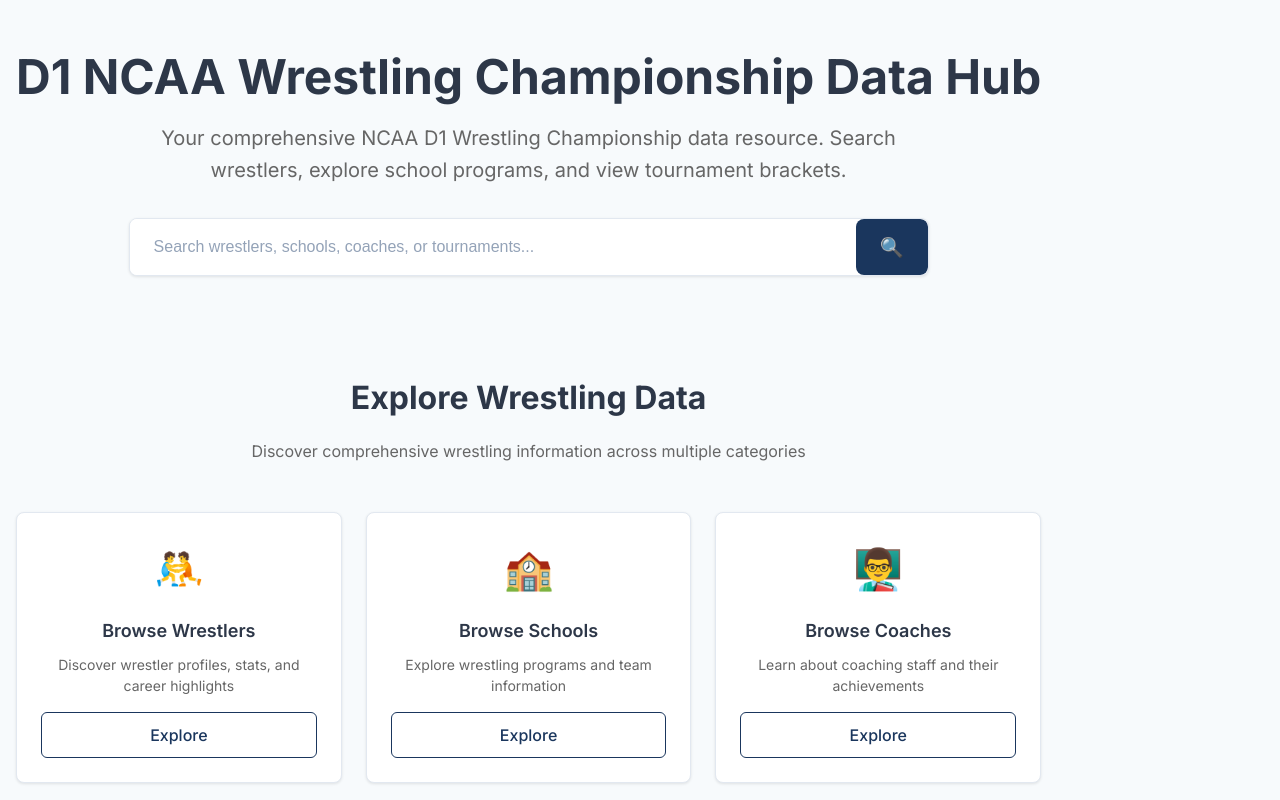
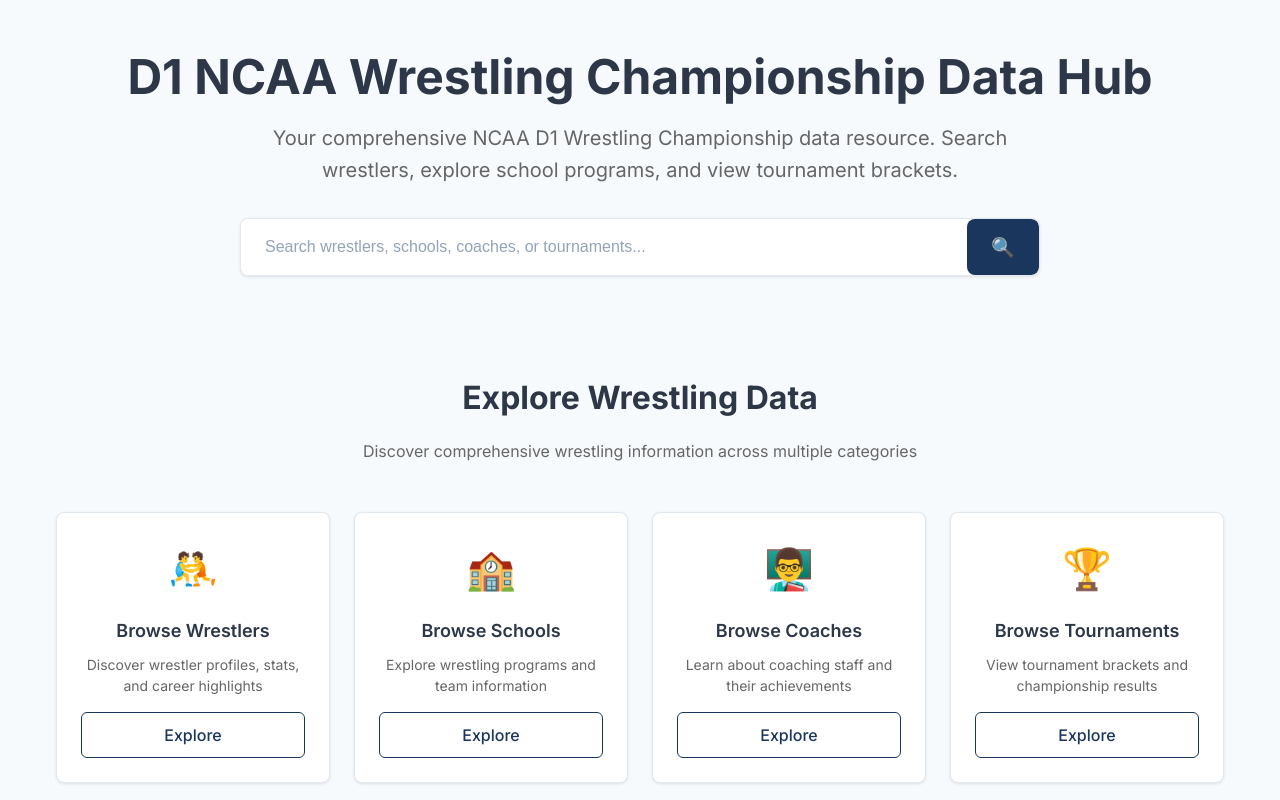
Before and after one commit to grogs84/matiq-frontend, a React (Vite) app: page / in a window 1280 px wide. Shown: the top 800 px of the page. Built offline with nearby package versions, Linux system fonts and the light colour scheme.

Commit message:
fixed the css to fill the whole page on desktop

```diff
--- a/src/App.css
+++ b/src/App.css
@@ -15,12 +15,22 @@
   --foreground: #2d3748;
 }
 
+html, body {
+  height: 100%;
+  width: 100%;
+}
+
 body {
   font-family: 'Inter', system-ui, sans-serif;
   line-height: 1.6;
   color: var(--foreground);
   background-color: var(--background);
   min-height: 100vh;
+}
+
+#root {
+  height: 100%;
+  width: 100%;
 }
 
 .app {
@@ -133,7 +143,7 @@
 
 .browse-grid {
   display: grid;
-  grid-template-columns: repeat(auto-fit, minmax(280px, 1fr));
+  grid-template-columns: repeat(auto-fit, minmax(220px, 1fr));
   gap: 1.5rem;
 }
 
```
Also changed, not shown: 1 other file (tests, documents, lock files or other folders).
